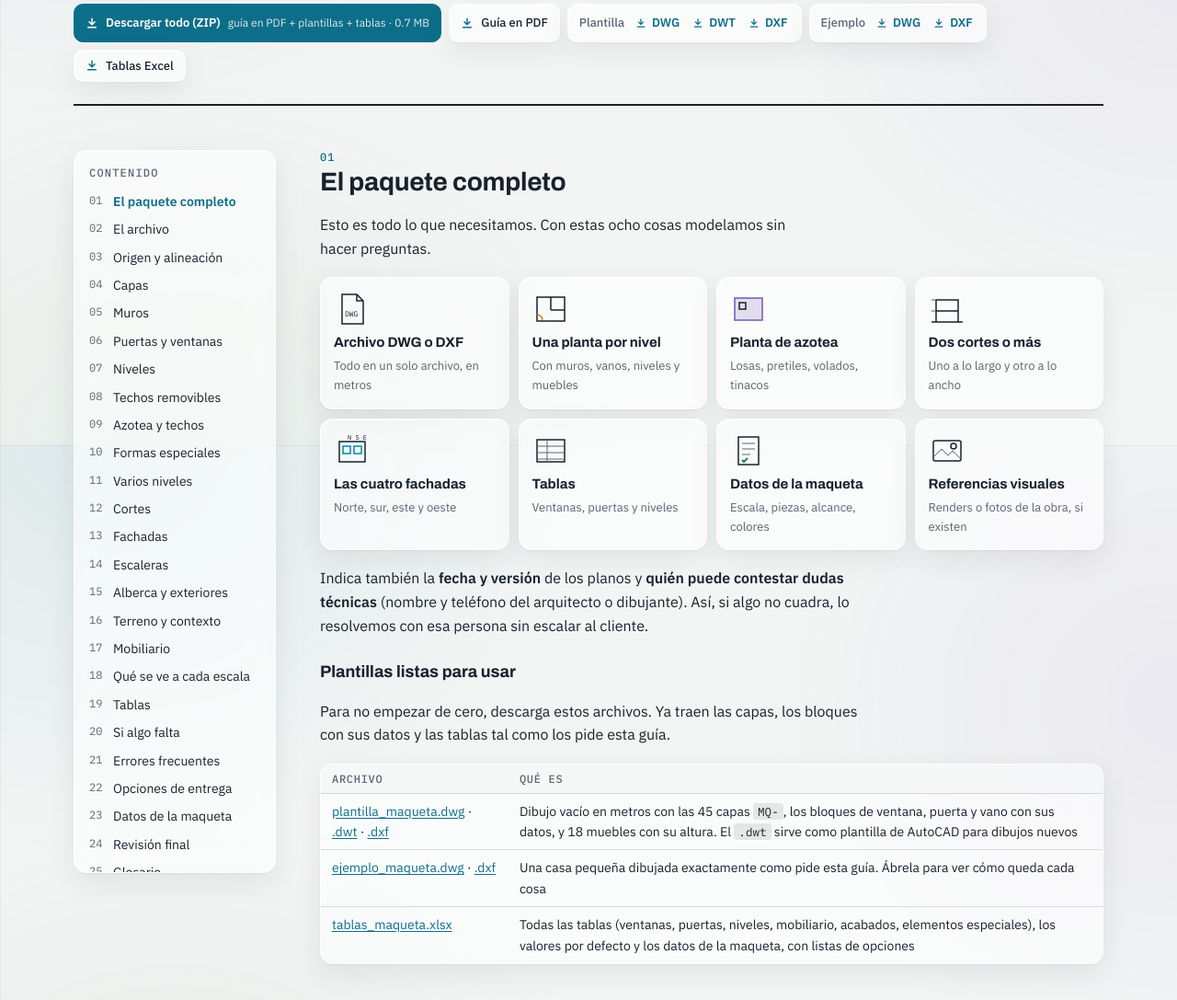
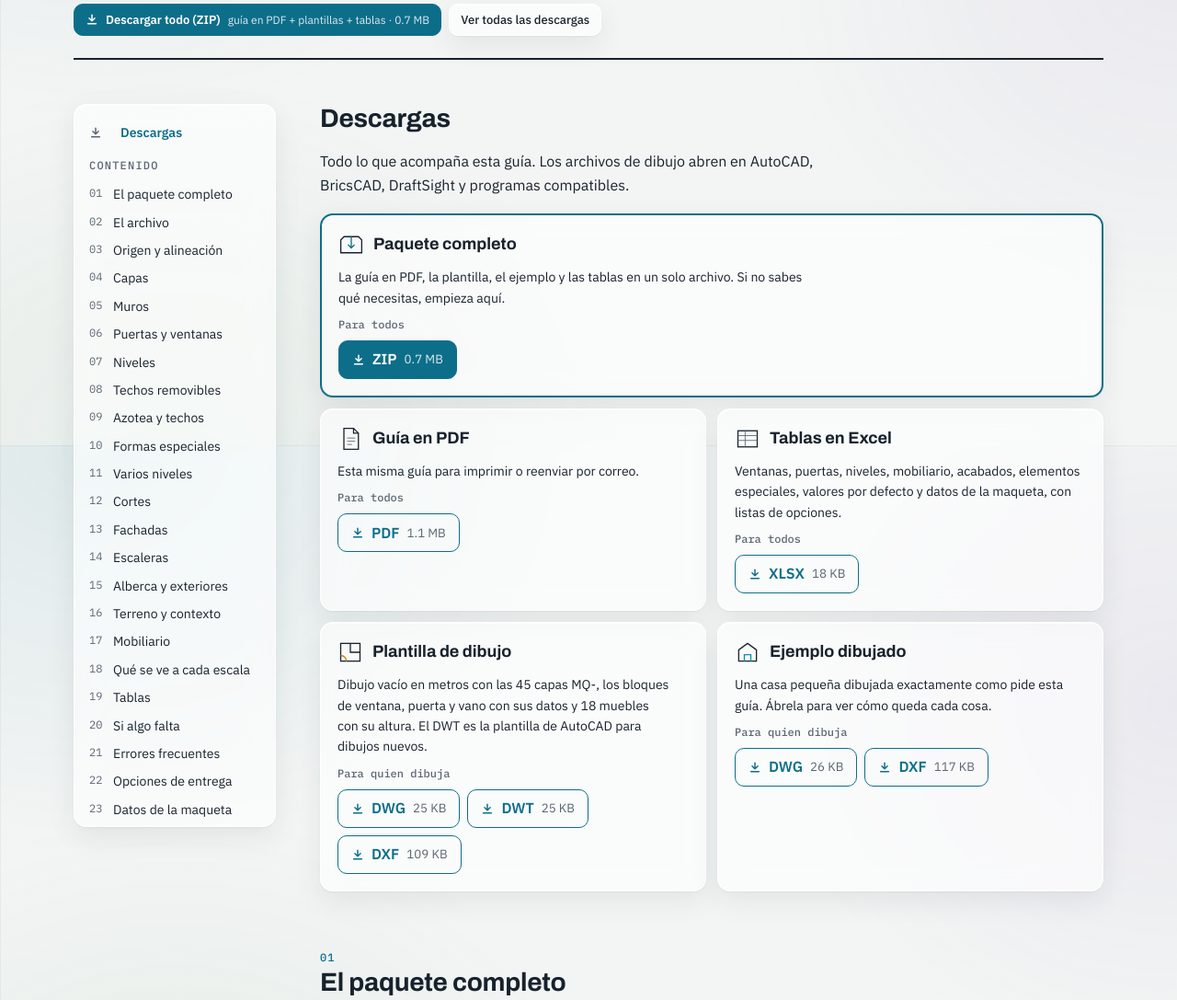
Before and after one commit to MFPC0/guia-planos-maquetas, a plain HTML site: page index.html in a window 1280 px wide. Shown: the part 316-1403 px from the top of the page at 92% size. Drawn offline with Linux system fonts and the light colour scheme.

Commit message:
Sección Descargas con tarjetas por archivo; encabezado solo con el paquete completo
Co-Authored-By: Claude Opus 5.5 <noreply@anthropic.com>

```diff
--- a/index.html
+++ b/index.html
@@ -171,12 +171,24 @@ svg .t-sm { font-size: 11px; }
 a { color: var(--accent); text-underline-offset: 2px; }
 b, strong { font-weight: 600; } /* WebKit no sintetiza 700 si solo cargó hasta 600 */
 .audiencia { color: var(--ink); font-size: 15px; }
-.dl-group { gap: 4px 10px; }
-.dl-group::before { display: none; }
-.dl-name { color: var(--muted); font-weight: 500; }
-.dl-group a { display: inline-flex; align-items: center; gap: 6px; min-height: 24px; padding: 0 2px; font-weight: 600; text-decoration: none; }
-.dl-group a::before { content: ""; width: 12px; height: 12px; background-color: var(--accent);
+.dl-ver::before { display: none; }
+.toc-dl { display: flex; align-items: center; gap: 8px; margin: 0 0 14px; font-weight: 600; color: var(--accent); text-decoration: none; }
+.toc-dl::before, .dl-btn::before { content: ""; width: 14px; height: 14px; flex: none; background-color: currentColor;
   -webkit-mask: var(--icon-dl) center / contain no-repeat; mask: var(--icon-dl) center / contain no-repeat; }
+.dl-cards { display: grid; grid-template-columns: repeat(2, minmax(0, 1fr)); gap: 12px; }
+.dl-card { padding: 18px; border-radius: 14px; display: grid; gap: 10px; align-content: start; }
+.dl-card.destacada { grid-column: 1 / -1; border: 2px solid var(--accent) !important; }
+.dl-card h3 { margin: 0; display: flex; align-items: center; gap: 10px; }
+.dl-card h3 svg { width: 28px; height: 28px; flex: none; }
+.dl-card p { margin: 0; font-size: 14px; }
+.dl-card .dl-meta { font: 500 12px var(--font-mono); color: var(--muted); }
+.dl-links { display: flex; flex-wrap: wrap; gap: 8px; }
+.dl-btn { display: inline-flex; align-items: center; gap: 8px; min-height: 40px; padding: 0 14px; border-radius: 10px;
+  border: 1px solid var(--accent); color: var(--accent); font-weight: 600; text-decoration: none; }
+.dl-btn small { font-weight: 400; color: var(--muted); }
+.dl-btn:hover { background: color-mix(in srgb, var(--accent) 10%, transparent); }
+.dl-btn.principal { background: var(--accent); color: var(--sheet); }
+.dl-btn.principal small { color: var(--sheet); opacity: .85; }
 nav.toc a[aria-current="true"] { color: var(--accent); font-weight: 600; }
 .check-status { font: 500 13px var(--font-mono); color: var(--muted); }
 .check li { display: block; font-size: 15px; }
@@ -206,7 +218,7 @@ body {
 }
 .envio { margin-top: 8px; padding: 20px; border-radius: 14px; display: grid; gap: 8px; border: 2px solid var(--accent) !important; }
 .envio h3 { margin: 0; }
-nav.toc, .pack div, .tier, .err, .form, .tbl, .dl:not(.main), .to-index, .envio {
+nav.toc, .pack div, .tier, .err, .form, .tbl, .dl:not(.main), .to-index, .envio, .dl-card {
   background: var(--glass);
   border: 1px solid var(--glass-edge);
   box-shadow: var(--glass-shadow);
@@ -237,6 +249,7 @@ figure { border-radius: 14px; border-color: var(--glass-edge); box-shadow: var(-
   figure > figcaption { position: sticky; left: 0; margin-top: 12px; }
   figure > figcaption::before { content: "Desliza la figura para verla completa"; display: block; margin-bottom: 4px; font: 500 12px var(--font-mono); color: var(--accent); }
   .pack { grid-template-columns: repeat(2, minmax(0, 1fr)); }
+  .dl-cards { grid-template-columns: minmax(0, 1fr); }
   footer { grid-column: 1; padding-bottom: 64px; }
   .glosario { grid-template-columns: minmax(0, 1fr); gap: 2px 0; }
   .glosario dd { margin-bottom: 8px; }
@@ -259,7 +272,7 @@ figure { border-radius: 14px; border-color: var(--glass-edge); box-shadow: var(-
     --good: #2c7a4b; --bad: #c0392b; --wallface: #e3e8e6; color-scheme: light; }
   body { font-size: 11pt; padding: 0; }
   body { background: #ffffff; }
-  nav.toc, .pack div, .tier, .err, .form, .tbl, .dl, figure { background: #ffffff; -webkit-backdrop-filter: none; backdrop-filter: none; box-shadow: none; border: 1px solid var(--rule); }
+  nav.toc, .pack div, .tier, .err, .form, .tbl, .dl, figure, .dl-card, .envio { background: #ffffff; -webkit-backdrop-filter: none; backdrop-filter: none; box-shadow: none; border: 1px solid var(--rule); }
   .tier.rec { border: 2px solid var(--accent); }
   .wrap { grid-template-columns: 1fr; gap: 20px; padding: 0; max-width: none; }
   nav.toc { position: static; }
@@ -289,16 +302,14 @@ figure { border-radius: 14px; border-color: var(--glass-edge); box-shadow: var(-
     <p class="lede">Qué enviarnos y cómo dibujarlo para que tu maqueta salga exacta a la primera, sin rondas de preguntas. Si algo no está dibujado o acotado, tenemos que suponerlo, y cada suposición puede ser un error en la maqueta.</p>
     <p class="audiencia">¿No eres quien dibuja los planos? Reenvía esta guía a tu arquitecto o dibujante. A ti te tocan la <a href="#paquete">sección 01</a> (qué se entrega), la <a href="#entrega">22</a> (opciones de entrega) y la <a href="#brief">23</a> (datos de la maqueta). Los términos técnicos están en el <a href="#glosario">glosario</a>.</p>
     <div class="titleblock"><span>Para: <b>maquetas impresas en 3D</b></span><span>Unidades: <b>metros</b></span><span>Formato: <b>DWG / DXF</b></span><span>Norte: <b>arriba (+Y)</b></span><span>Origen: <b>esquina suroeste</b></span></div>
-    <div class="downloads" id="descargas">
+    <div class="downloads">
       <a class="dl main" href="https://mfpc0.github.io/guia-planos-maquetas/descargas/Guia_planos_maquetas_paquete_completo.zip" download>Descargar todo (ZIP)<small>guía en PDF + plantillas + tablas · 0.7 MB</small></a>
-      <a class="dl" href="https://mfpc0.github.io/guia-planos-maquetas/Guia_de_planos_para_maquetas.pdf" download>Guía en PDF</a>
-      <span class="dl dl-group"><span class="dl-name">Plantilla</span><a href="https://mfpc0.github.io/guia-planos-maquetas/plantillas/plantilla_maqueta.dwg" download>DWG</a><a href="https://mfpc0.github.io/guia-planos-maquetas/plantillas/plantilla_maqueta.dwt" download>DWT</a><a href="https://mfpc0.github.io/guia-planos-maquetas/plantillas/plantilla_maqueta.dxf" download>DXF</a></span>
-      <span class="dl dl-group"><span class="dl-name">Ejemplo</span><a href="https://mfpc0.github.io/guia-planos-maquetas/plantillas/ejemplo_maqueta.dwg" download>DWG</a><a href="https://mfpc0.github.io/guia-planos-maquetas/plantillas/ejemplo_maqueta.dxf" download>DXF</a></span>
-      <a class="dl" href="https://mfpc0.github.io/guia-planos-maquetas/plantillas/tablas_maqueta.xlsx" download>Tablas Excel</a>
+      <a class="dl dl-ver" href="#descargas">Ver todas las descargas</a>
     </div>
   </header>
 
   <nav class="toc" id="indice" aria-label="Contenido">
+    <a class="toc-dl" href="#descargas">Descargas</a>
     <p>Contenido</p>
     <ol>
       <li><a href="#paquete">El paquete completo</a></li>
@@ -331,6 +342,43 @@ figure { border-radius: 14px; border-color: var(--glass-edge); box-shadow: var(-
 
   <main id="contenido">
 
+    <section id="descargas">
+      <div class="sec-head"><h2>Descargas</h2></div>
+      <p>Todo lo que acompaña esta guía. Los archivos de dibujo abren en AutoCAD, BricsCAD, DraftSight y programas compatibles.</p>
+      <div class="dl-cards">
+        <article class="dl-card destacada">
+          <h3><svg viewBox="0 0 32 32" aria-hidden="true"><path class="s-ink" d="M7 6h18l4 4v16H3V10z"/><path class="s-acc" d="M16 6v14M12 16l4 4 4-4"/></svg>Paquete completo</h3>
+          <p>La guía en PDF, la plantilla, el ejemplo y las tablas en un solo archivo. Si no sabes qué necesitas, empieza aquí.</p>
+          <p class="dl-meta">Para todos</p>
+          <div class="dl-links"><a class="dl-btn principal" href="https://mfpc0.github.io/guia-planos-maquetas/descargas/Guia_planos_maquetas_paquete_completo.zip" download aria-label="Descargar el paquete completo en ZIP, 0.7 MB">ZIP <small>0.7 MB</small></a></div>
+        </article>
+        <article class="dl-card">
+          <h3><svg viewBox="0 0 32 32" aria-hidden="true"><path class="s-ink" d="M8 3h12l6 6v20H8z"/><path class="s-ink" d="M20 3v6h6"/><path class="s-thin" d="M12 15h10M12 19h10M12 23h6"/></svg>Guía en PDF</h3>
+          <p>Esta misma guía para imprimir o reenviar por correo.</p>
+          <p class="dl-meta">Para todos</p>
+          <div class="dl-links"><a class="dl-btn" href="https://mfpc0.github.io/guia-planos-maquetas/Guia_de_planos_para_maquetas.pdf" download aria-label="Descargar la guía en PDF, 1.1 MB">PDF <small>1.1 MB</small></a></div>
+        </article>
+        <article class="dl-card">
+          <h3><svg viewBox="0 0 32 32" aria-hidden="true"><rect class="s-ink" x="4" y="6" width="24" height="20"/><path class="s-thin" d="M4 12h24M4 18h24M13 6v20"/></svg>Tablas en Excel</h3>
+          <p>Ventanas, puertas, niveles, mobiliario, acabados, elementos especiales, valores por defecto y datos de la maqueta, con listas de opciones.</p>
+          <p class="dl-meta">Para todos</p>
+          <div class="dl-links"><a class="dl-btn" href="https://mfpc0.github.io/guia-planos-maquetas/plantillas/tablas_maqueta.xlsx" download aria-label="Descargar las tablas en XLSX, 18 KB">XLSX <small>18 KB</small></a></div>
+        </article>
+        <article class="dl-card">
+          <h3><svg viewBox="0 0 32 32" aria-hidden="true"><rect class="s-ink" x="4" y="5" width="24" height="22"/><path class="s-ink" d="M16 5v11h12"/><path class="s-door" d="M4 20a7 7 0 0 1 7 7"/></svg>Plantilla de dibujo</h3>
+          <p>Dibujo vacío en metros con las 45 capas MQ-, los bloques de ventana, puerta y vano con sus datos y 18 muebles con su altura. El DWT es la plantilla de AutoCAD para dibujos nuevos.</p>
+          <p class="dl-meta">Para quien dibuja</p>
+          <div class="dl-links"><a class="dl-btn" href="https://mfpc0.github.io/guia-planos-maquetas/plantillas/plantilla_maqueta.dwg" download aria-label="Descargar la plantilla en DWG, 25 KB">DWG <small>25 KB</small></a><a class="dl-btn" href="https://mfpc0.github.io/guia-planos-maquetas/plantillas/plantilla_maqueta.dwt" download aria-label="Descargar la plantilla en DWT, 25 KB">DWT <small>25 KB</small></a><a class="dl-btn" href="https://mfpc0.github.io/guia-planos-maquetas/plantillas/plantilla_maqueta.dxf" download aria-label="Descargar la plantilla en DXF, 109 KB">DXF <small>109 KB</small></a></div>
+        </article>
+        <article class="dl-card">
+          <h3><svg viewBox="0 0 32 32" aria-hidden="true"><path class="s-ink" d="M5 27V13l11-8 11 8v14z"/><path class="s-win" d="M12 27v-8h8v8"/></svg>Ejemplo dibujado</h3>
+          <p>Una casa pequeña dibujada exactamente como pide esta guía. Ábrela para ver cómo queda cada cosa.</p>
+          <p class="dl-meta">Para quien dibuja</p>
+          <div class="dl-links"><a class="dl-btn" href="https://mfpc0.github.io/guia-planos-maquetas/plantillas/ejemplo_maqueta.dwg" download aria-label="Descargar el ejemplo en DWG, 26 KB">DWG <small>26 KB</small></a><a class="dl-btn" href="https://mfpc0.github.io/guia-planos-maquetas/plantillas/ejemplo_maqueta.dxf" download aria-label="Descargar el ejemplo en DXF, 117 KB">DXF <small>117 KB</small></a></div>
+        </article>
+      </div>
+    </section>
+
     <!-- 01 -->
     <section id="paquete">
       <div class="sec-head"><span class="sec-num">01</span><h2>El paquete completo</h2></div>
@@ -346,16 +394,7 @@ figure { border-radius: 14px; border-color: var(--glass-edge); box-shadow: var(-
         <div><svg viewBox="0 0 40 40" aria-hidden="true"><rect class="s-ink" x="5" y="9" width="30" height="22" rx="2"/><path class="s-thin" d="M5 27l9-9 7 7 5-5 9 9"/><circle class="s-ink" cx="27" cy="15" r="3"/></svg><b>Referencias visuales</b><span>Renders o fotos de la obra, si existen</span></div>
       </div>
       <p>Indica también la <b>fecha y versión</b> de los planos y <b>quién puede contestar dudas técnicas</b> (nombre y teléfono del arquitecto o dibujante). Así, si algo no cuadra, lo resolvemos con esa persona sin escalar al cliente.</p>
-      <h3>Plantillas listas para usar</h3>
-      <p>Para no empezar de cero, descarga estos archivos. Ya traen las capas, los bloques con sus datos y las tablas tal como los pide esta guía.</p>
-      <div class="tbl"><table>
-        <thead><tr><th>Archivo</th><th>Qué es</th></tr></thead>
-        <tbody>
-          <tr><td><a href="https://mfpc0.github.io/guia-planos-maquetas/plantillas/plantilla_maqueta.dwg" download>plantilla_maqueta.dwg</a> · <a href="https://mfpc0.github.io/guia-planos-maquetas/plantillas/plantilla_maqueta.dwt" download>.dwt</a> · <a href="https://mfpc0.github.io/guia-planos-maquetas/plantillas/plantilla_maqueta.dxf" download>.dxf</a></td><td>Dibujo vacío en metros con las 45 capas <code>MQ-</code>, los bloques de ventana, puerta y vano con sus datos, y 18 muebles con su altura. El <code>.dwt</code> sirve como plantilla de AutoCAD para dibujos nuevos</td></tr>
-          <tr><td><a href="https://mfpc0.github.io/guia-planos-maquetas/plantillas/ejemplo_maqueta.dwg" download>ejemplo_maqueta.dwg</a> · <a href="https://mfpc0.github.io/guia-planos-maquetas/plantillas/ejemplo_maqueta.dxf" download>.dxf</a></td><td>Una casa pequeña dibujada exactamente como pide esta guía. Ábrela para ver cómo queda cada cosa</td></tr>
-          <tr><td><a href="https://mfpc0.github.io/guia-planos-maquetas/plantillas/tablas_maqueta.xlsx" download>tablas_maqueta.xlsx</a></td><td>Todas las tablas (ventanas, puertas, niveles, mobiliario, acabados, elementos especiales), los valores por defecto y los datos de la maqueta, con listas de opciones</td></tr>
-        </tbody>
-      </table></div>
+      <p>Para no empezar de cero, en <a href="#descargas">Descargas</a> están la plantilla de dibujo, un ejemplo y las tablas en Excel, preparados tal como los pide esta guía.</p>
     </section>
 
     <!-- 02 -->
```
Also changed, not shown: 2 other files.
